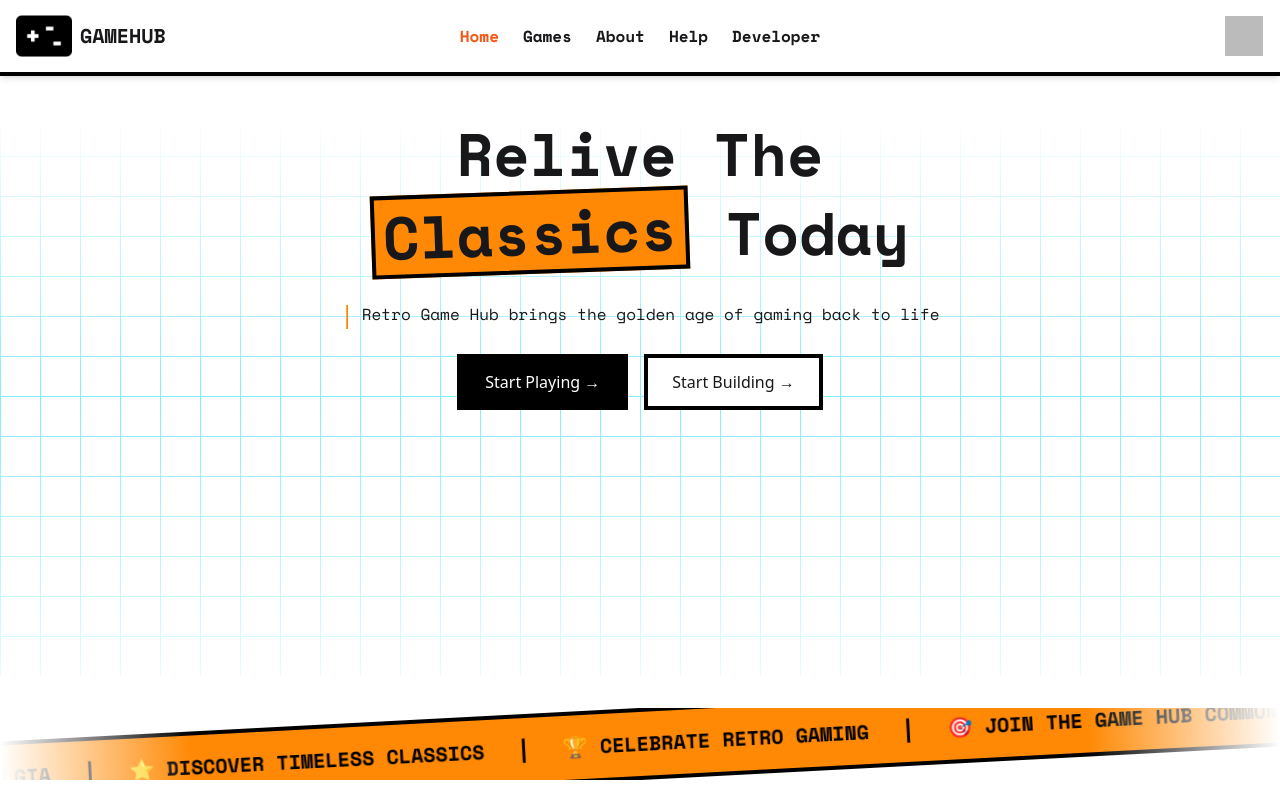
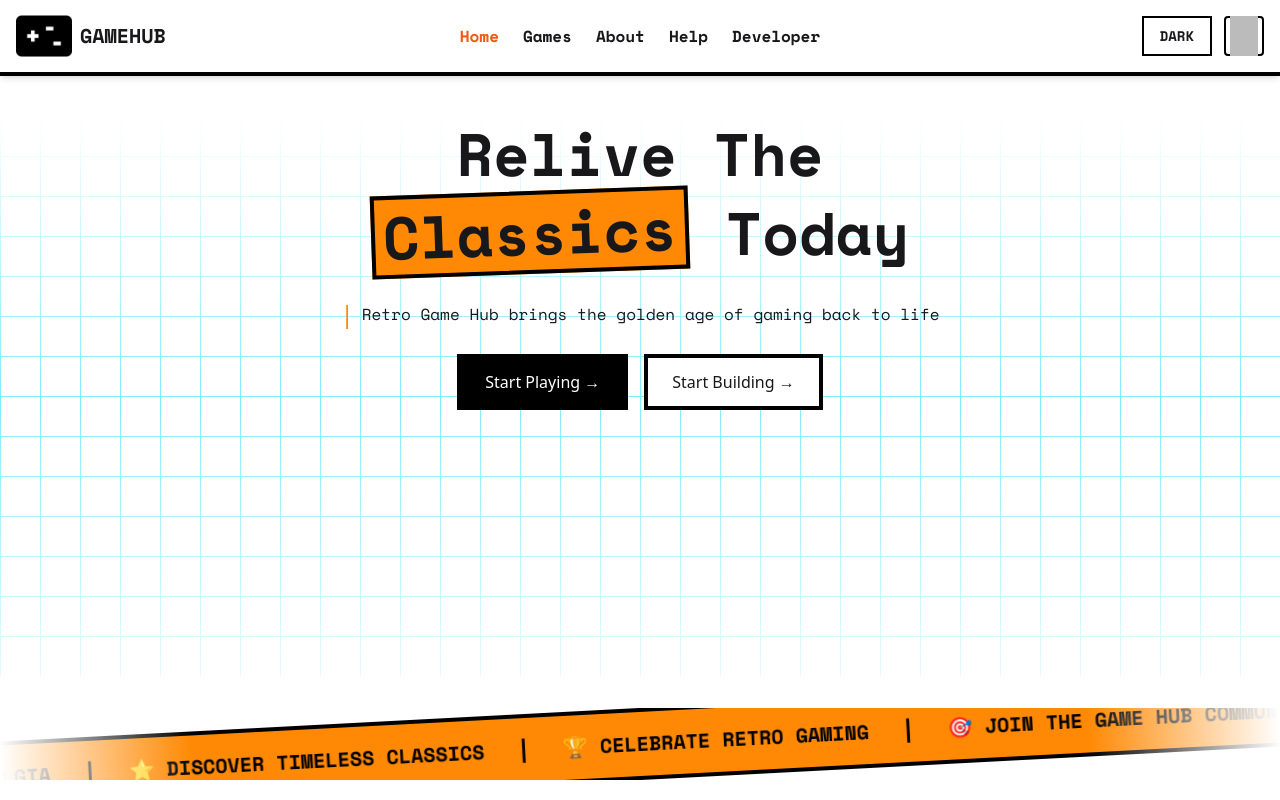
Before and after one commit to am-mahmud/retro-gamehub, a React (Vite) app: page / in a window 1280 px wide. Shown: the top 800 px of the page. Built offline with nearby package versions, Linux system fonts and the light colour scheme; no server answers; sample sign-in values are in the browser's storage.

Commit message:
Dark mode added

```diff
--- a/src/components/DarkMode/DarkModeToggle.jsx
+++ b/src/components/DarkMode/DarkModeToggle.jsx
@@ -1,53 +1,22 @@
 import React, { use } from 'react';
 import { ThemeContext } from '../../contexts/ThemeContext/ThemeContext';
-import { IoMoon, IoSunny } from "react-icons/io5";
-import { motion } from 'framer-motion';
 
 const DarkModeToggle = () => {
     const { isDarkMode, toggleDarkMode } = use(ThemeContext);
 
     return (
-        <motion.button
+        <button
             onClick={toggleDarkMode}
-            whileHover={{ scale: 1.05 }}
-            whileTap={{ scale: 0.95 }}
-            className="relative w-16 h-8 border-2 border-black dark:border-cyan-400 rounded-full
-                     bg-gray-200 dark:bg-gray-700 transition-colors overflow-hidden"
+            className="px-4 py-2 border-2 border-black dark:border-cyan-400
+                     bg-white dark:bg-gray-800
+                     font-bold space-mono text-sm uppercase
+                     hover:translate-x-0.5 hover:translate-y-0.5
+                     hover:shadow-[3px_3px_0px_black] dark:hover:shadow-[3px_3px_0px_#00D9FF]
+                     transition-all dark:text-white"
             aria-label="Toggle dark mode"
         >
-
-            <motion.div
-                animate={{
-                    x: isDarkMode ? '100%' : '0%',
-                }}
-                transition={{
-                    type: "spring",
-                    stiffness: 500,
-                    damping: 30,
-                }}
-                className="absolute inset-0 w-1/2 bg-orange-400"
-            />
-
-
-            <motion.div
-                animate={{
-                    x: isDarkMode ? 28 : 2,
-                }}
-                transition={{
-                    type: "spring",
-                    stiffness: 500,
-                    damping: 30,
-                }}
-                className="absolute top-1 w-6 h-6 rounded-full bg-white border-2 border-black dark:border-cyan-400
-                         flex items-center justify-center z-10"
-            >
-                {isDarkMode ? (
-                    <IoMoon className="text-xs text-purple-600" />
-                ) : (
-                    <IoSunny className="text-xs text-yellow-500" />
-                )}
-            </motion.div>
-        </motion.button>
+            {isDarkMode ? 'Light' : 'Dark'}
+        </button>
     );
 };
 
--- a/src/components/Header/Header.jsx
+++ b/src/components/Header/Header.jsx
@@ -1,10 +1,13 @@
 import React, { use, useState } from 'react';
-import ghLogo from '../../assets/gamehub-logo.png'
-import { Link } from 'react-router';
+
+import { AuthContext } from '../../contexts/AuthContext/AuthContext';
+
 import { RxHamburgerMenu } from "react-icons/rx";
 import { IoClose } from "react-icons/io5";
+import { Link } from 'react-router';
+import ghLogo from '../../assets/gamehub-logo.png';
 import GameLink from '../GameLink/GameLink';
-import { AuthContext } from '../../contexts/AuthContext/AuthContext';
+import DarkModeToggle from '../DarkMode/DarkModeToggle';
 
 const Header = () => {
     const { user, signOutUser } = use(AuthContext);
@@ -12,7 +15,7 @@ const Header = () => {
 
     const handleSignOut = () => {
         signOutUser()
-            .then(() => { })
+            .then(() => {})
             .catch(error => {
                 console.log(error);
             })
@@ -25,25 +28,22 @@ const Header = () => {
             <GameLink to="/about">About</GameLink>
             <GameLink to="/help">Help</GameLink>
 
-
             {user && (
-                <>
-
-                    <GameLink to="/developer">Developer</GameLink>
-                </>
+                <GameLink to="/developer">Developer</GameLink>
             )}
         </div>
     );
 
     return (
-        <div className="sticky top-0 z-50 bg-white border-b-4 border-black shadow-md">
+        <div className="sticky top-0 z-50 bg-white dark:bg-gray-900 border-b-4 border-black dark:border-cyan-400 shadow-md transition-colors">
             <div className="navbar space-mono max-w-7xl mx-auto px-4">
+
 
                 <div className="navbar-start">
                     <div className="lg:hidden">
                         <button
                             onClick={() => setIsMenuOpen(!isMenuOpen)}
-                            className="btn btn-ghost text-3xl p-2"
+                            className="btn btn-ghost text-3xl p-2 dark:text-white"
                         >
                             {isMenuOpen ? <IoClose /> : <RxHamburgerMenu />}
                         </button>
@@ -51,13 +51,14 @@ const Header = () => {
 
                     <Link to='/' className="flex items-center gap-2">
                         <img
-                            className='w-12 h-12 md:w-14 md:h-14'
+                            className='w-12 h-12 md:w-14 md:h-14 '
                             src={ghLogo}
                             alt="gamehub"
                         />
-                        <span className="hidden md:block text-xl font-bold">GAMEHUB</span>
+                        <span className="hidden md:block text-xl font-bold dark:text-white">GAMEHUB</span>
                     </Link>
                 </div>
+
 
                 <div className="navbar-center hidden lg:flex">
                     <ul className="menu menu-horizontal text-base font-semibold">
@@ -67,11 +68,16 @@ const Header = () => {
 
 
                 <div className="navbar-end gap-3">
+
+                    <DarkModeToggle />
+
+
                     {!user ? (
                         <Link to='/login'>
                             <button className="px-6 py-2 bg-orange-400 text-white font-bold border-2 border-black
-                                             hover:translate-x-0.5 hover:translate-y-0.5
-                                             hover:shadow-[3px_3px_0px_black] transition-all uppercase text-sm">
+                                             dark:border-cyan-400 hover:translate-x-0.5 hover:translate-y-0.5
+                                             hover:shadow-[3px_3px_0px_black] dark:hover:shadow-[3px_3px_0px_#00D9FF]
+                                             transition-all uppercase text-sm">
                                 Get In
                             </button>
                         </Link>
@@ -79,7 +85,9 @@ const Header = () => {
                         <div className="flex items-center gap-3">
 
                             <div className="dropdown dropdown-end">
-                                <label tabIndex={0} className="btn btn-ghost btn-square avatar transition-all">
+                                <label tabIndex={0} className="btn btn-ghost btn-square avatar border-2 border-black
+                                                              dark:border-cyan-400 hover:border-orange-400
+                                                              dark:hover:border-orange-400 transition-all p-1">
                                     <div className="w-10 h-10">
                                         <img
                                             src={user?.photoURL || "https://i.ibb.co.com/chgmm5K6/retro-game-9.jpg"}
@@ -88,27 +96,29 @@ const Header = () => {
                                         />
                                     </div>
                                 </label>
-                                <ul tabIndex={0} className="menu menu-sm dropdown-content mt-3 z-1 p-2 shadow-lg bg-white border-2 border-black w-52">
+                                <ul tabIndex={0} className="menu menu-sm dropdown-content mt-3 z-1 p-2 shadow-lg
+                                                           bg-white dark:bg-gray-800 border-2 border-black
+                                                           dark:border-cyan-400 w-52">
                                     <li className="menu-title px-4 py-2">
-                                        <span className="text-xs font-bold uppercase text-gray-500">Player</span>
-                                        <span className="text-sm font-bold truncate">{user?.displayName || "Anonymous"}</span>
+                                        <span className="text-xs font-bold uppercase text-gray-500 dark:text-gray-400">Player</span>
+                                        <span className="text-sm font-bold truncate dark:text-white">{user?.displayName || "Anonymous"}</span>
                                     </li>
-                                    <div className="divider my-1"></div>
+                                    <div className="divider my-1 dark:before:bg-gray-600 dark:after:bg-gray-600"></div>
                                     <li>
-                                        <Link to="/profile" className="font-semibold hover:bg-orange-400 hover:text-white">
+                                        <Link to="/profile" className="font-semibold hover:bg-orange-400 hover:text-white dark:text-white">
                                             🎮 My Profile
                                         </Link>
                                     </li>
                                     <li>
-                                        <Link to="/updateprofile" className="font-semibold hover:bg-orange-400 hover:text-white">
+                                        <Link to="/updateprofile" className="font-semibold hover:bg-orange-400 hover:text-white dark:text-white">
                                             ⚙️ Settings
                                         </Link>
                                     </li>
-                                    <div className="divider my-1"></div>
+                                    <div className="divider my-1 dark:before:bg-gray-600 dark:after:bg-gray-600"></div>
                                     <li>
                                         <button
                                             onClick={handleSignOut}
-                                            className="font-semibold hover:bg-red-500 hover:text-white"
+                                            className="font-semibold hover:bg-red-500 hover:text-white dark:text-white"
                                         >
                                             🚪 Sign Out
                                         </button>
@@ -120,8 +130,9 @@ const Header = () => {
                 </div>
             </div>
 
+
             {isMenuOpen && (
-                <div className="lg:hidden border-t-2 border-black bg-white">
+                <div className="lg:hidden border-t-2 border-black dark:border-cyan-400 bg-white dark:bg-gray-800">
                     <div className="p-4 space-y-2">
                         {links}
                     </div>
--- a/src/main.jsx
+++ b/src/main.jsx
@@ -6,10 +6,13 @@ import { RouterProvider } from "react-router/dom";
 import { ToastContainer } from "react-toastify";
 import AuthProvider from './contexts/AuthProvider/AuthProvider';
 import router from './routes/Routes';
+import { ThemeProvider } from './contexts/ThemeContext/ThemeContext';
 
 
 createRoot(document.getElementById('root')).render(
   <StrictMode>
+    <ThemeProvider>
+
 
       <AuthProvider>
 
@@ -26,6 +29,7 @@ createRoot(document.getElementById('root')).render(
         />
 
       </AuthProvider>
+    </ThemeProvider>
 
   </StrictMode>,
 )
```
Lines whose indentation alone changed are shown as unchanged.
